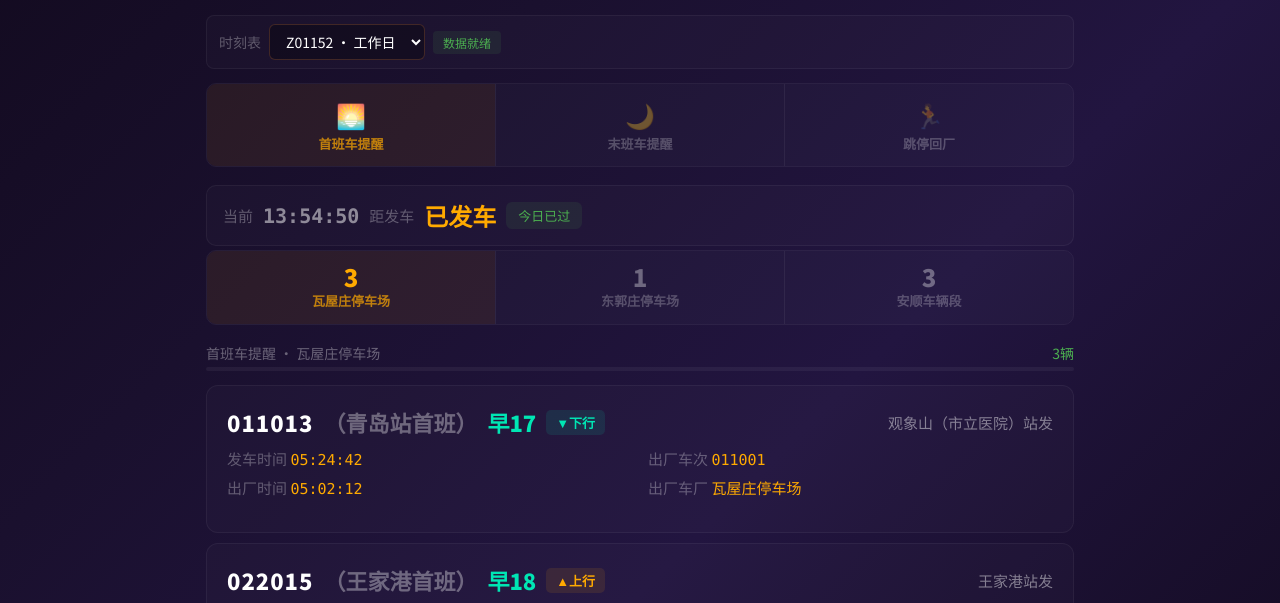
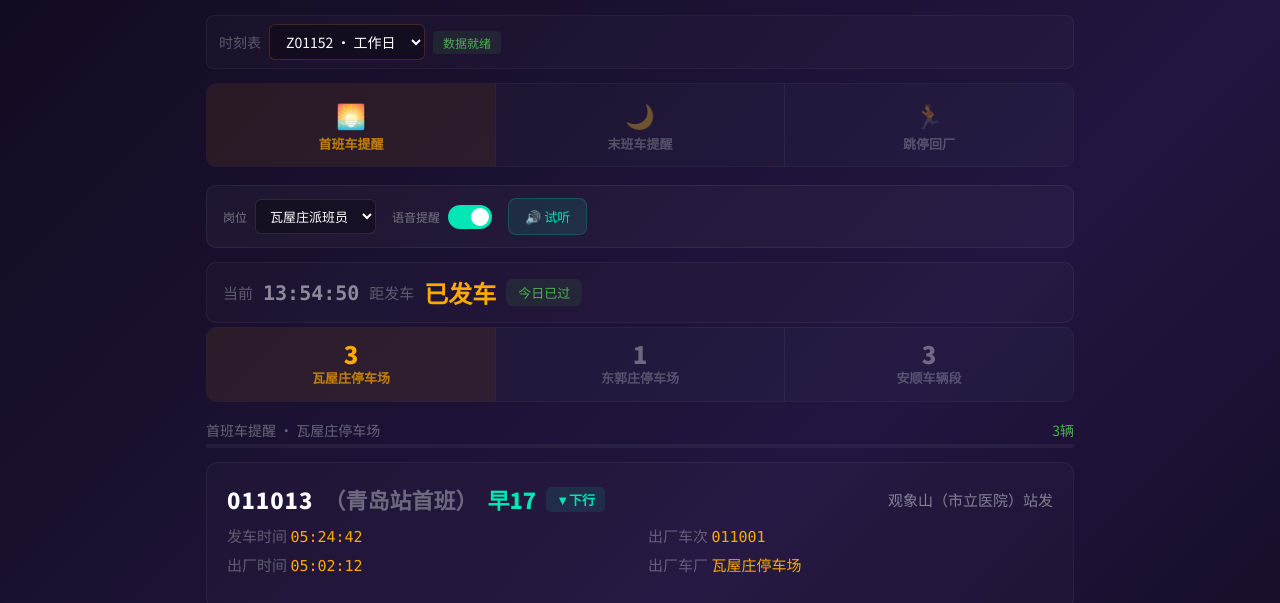
Before and after one commit to fangheming/qingdao-metro-ai-toolkit, a plain HTML site: page 岗点提醒助手_v2.html in a window 1280 px wide. Shown: the part 156-759 px from the top of the page. Drawn offline with Linux system fonts and the light colour scheme.

Commit message:
恢复岗点提醒助手：岗位选择+语音开关+试听

```diff
--- a/岗点提醒助手_v2.html
+++ b/岗点提醒助手_v2.html
@@ -78,6 +78,20 @@ body{font-family:'Noto Sans SC','PingFang SC','Microsoft YaHei',sans-serif;backg
 .toast{position:fixed;top:16px;left:50%;transform:translateX(-50%);background:rgba(76,175,80,.15);border:1px solid rgba(76,175,80,.3);color:#4caf50;padding:10px 24px;border-radius:8px;font-size:15px;z-index:999;animation:toastIn .3s}
 @keyframes toastIn{from{opacity:0;transform:translateX(-50%) translateY(-10px)}to{opacity:1;transform:translateX(-50%) translateY(0)}}
 .warn-box{padding:16px 18px;background:rgba(255,170,0,.06);border:1px solid rgba(255,170,0,.12);border-radius:8px;margin-bottom:14px;font-size:16px;color:rgba(255,255,255,.5);text-align:center}
+.control-bar{display:flex;align-items:center;gap:16px;margin-bottom:14px;padding:12px 16px;background:rgba(255,255,255,.03);border:1px solid rgba(255,255,255,.06);border-radius:10px;flex-wrap:wrap}
+.ctrl-group{display:flex;align-items:center;gap:8px}
+.ctrl-group label{font-size:12px;color:rgba(255,255,255,.4);white-space:nowrap}
+.ctrl-group select{background:rgba(0,0,0,.3);border:1px solid rgba(255,255,255,.1);border-radius:6px;padding:6px 10px;color:#fff;font-size:13px;font-family:inherit;cursor:pointer}
+.ctrl-group select option{background:#1a1a2e;color:#fff}
+.toggle-switch{position:relative;display:inline-block;width:44px;height:24px;cursor:pointer}
+.toggle-switch input{display:none}
+.toggle-slider{position:absolute;top:0;left:0;right:0;bottom:0;background:rgba(255,255,255,.15);border-radius:12px;transition:.3s}
+.toggle-slider:before{content:'';position:absolute;width:18px;height:18px;left:3px;bottom:3px;background:#fff;border-radius:50%;transition:.3s}
+.toggle-switch input:checked+.toggle-slider{background:#00e6b4}
+.toggle-switch input:checked+.toggle-slider:before{transform:translateX(20px)}
+.btn-test{padding:8px 16px;background:rgba(0,230,180,.1);border:1px solid rgba(0,230,180,.2);border-radius:8px;color:#00e6b4;font-size:13px;font-family:inherit;cursor:pointer;transition:all .2s}
+.btn-test:hover{background:rgba(0,230,180,.2)}
+.btn-test:active{transform:scale(.96)}
 </style>
 </head>
 <body>
@@ -106,6 +120,27 @@ body{font-family:'Noto Sans SC','PingFang SC','Microsoft YaHei',sans-serif;backg
   <button class="mode-btn" id="btnSkip" onclick="switchMode('skip')">
     <span class="mode-icon">🏃</span><span class="mode-label">跳停回厂</span>
   </button>
+</div>
+
+<div class="control-bar">
+  <div class="ctrl-group">
+    <label>岗位</label>
+    <select id="roleSelect" onchange="switchRole(this.value)">
+      <option value="瓦屋庄派班员">瓦屋庄派班员</option>
+      <option value="东郭庄派班员">东郭庄派班员</option>
+      <option value="安顺派班员">安顺派班员</option>
+      <option value="东郭庄轮值">东郭庄轮值</option>
+      <option value="王家港轮值">王家港轮值</option>
+    </select>
+  </div>
+  <div class="ctrl-group">
+    <label>语音提醒</label>
+    <label class="toggle-switch">
+      <input type="checkbox" id="voiceToggle" checked onchange="toggleVoice(this.checked)">
+      <span class="toggle-slider"></span>
+    </label>
+  </div>
+  <button class="btn-test" onclick="testVoice()">🔊 试听</button>
 </div>
 
 <div id="infoBanner" style="display:none;padding:14px 18px;background:rgba(255,82,82,.08);border:1px solid rgba(255,82,82,.15);border-radius:8px;margin-bottom:14px;font-size:14px">
@@ -322,6 +357,12 @@ var STATION_LABELS = { '东郭庄':'东郭庄轮值', '王家港':'王家港轮
 var mode = 'first';
 var currentDepot = '瓦屋庄';
 var currentStation = '东郭庄';
+var currentRole = '瓦屋庄派班员';
+
+function switchRole(role) {
+  currentRole = role;
+  toast('已切换至：' + role);
+}
 
 function switchTimetable(key) {
   loadTT(key);
@@ -534,12 +575,31 @@ function renderSkip() {
 
 // ============ SPEECH ============
 var spokenAlerts = new Set();
+var voiceEnabled = true;
 
 function sayText(text) {
+  if (!voiceEnabled) return;
+  if (!text) return;
   var u = new SpeechSynthesisUtterance(text);
   u.lang = 'zh-CN'; u.rate = 0.85; u.pitch = 1.0;
   speechSynthesis.cancel();
   speechSynthesis.speak(u);
+}
+
+function toggleVoice(enabled) {
+  voiceEnabled = enabled;
+}
+
+function testVoice() {
+  if (!voiceEnabled) { toast('语音已关闭，请先开启'); return; }
+  var testMessages = [
+    '发车提醒，车次 011013，距发车还有 3 分钟',
+    '末班车提醒，2111 次全程末班车，还有 2 分钟发车',
+    '跳停回厂提醒，请关闭照明、关闭空调，门模式开关置 MM 位',
+  ];
+  var msg = testMessages[Math.floor(Math.random() * testMessages.length)];
+  toast('正在播放试听...');
+  sayText(msg);
 }
 
 // ============ COUNTDOWN ============
```
